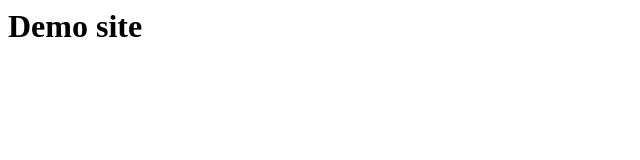
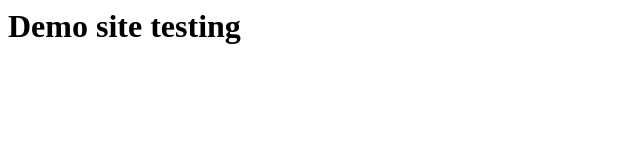
Before and after one commit to drewsisk/teaching, a plain HTML site: page index.html in a window 1280 px wide. Shown: the whole page, without its empty margins (0-640 px from the left). Drawn offline with Linux system fonts and the light colour scheme.

Commit message:
Update index.html

```diff
--- a/index.html
+++ b/index.html
@@ -1,5 +1,5 @@
 <html>
 
-<h1>Demo site</h1>
+<h1>Demo site testing</h1>
 
 </html>
```
